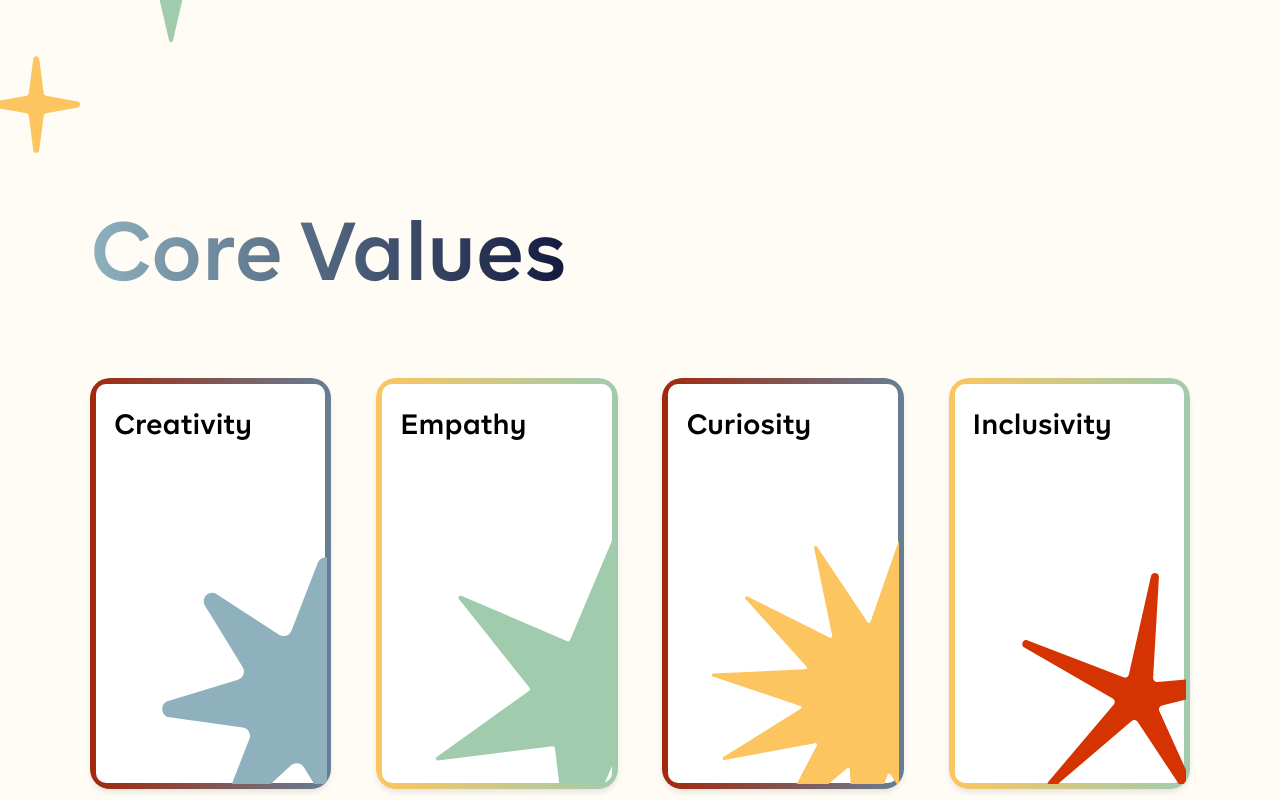
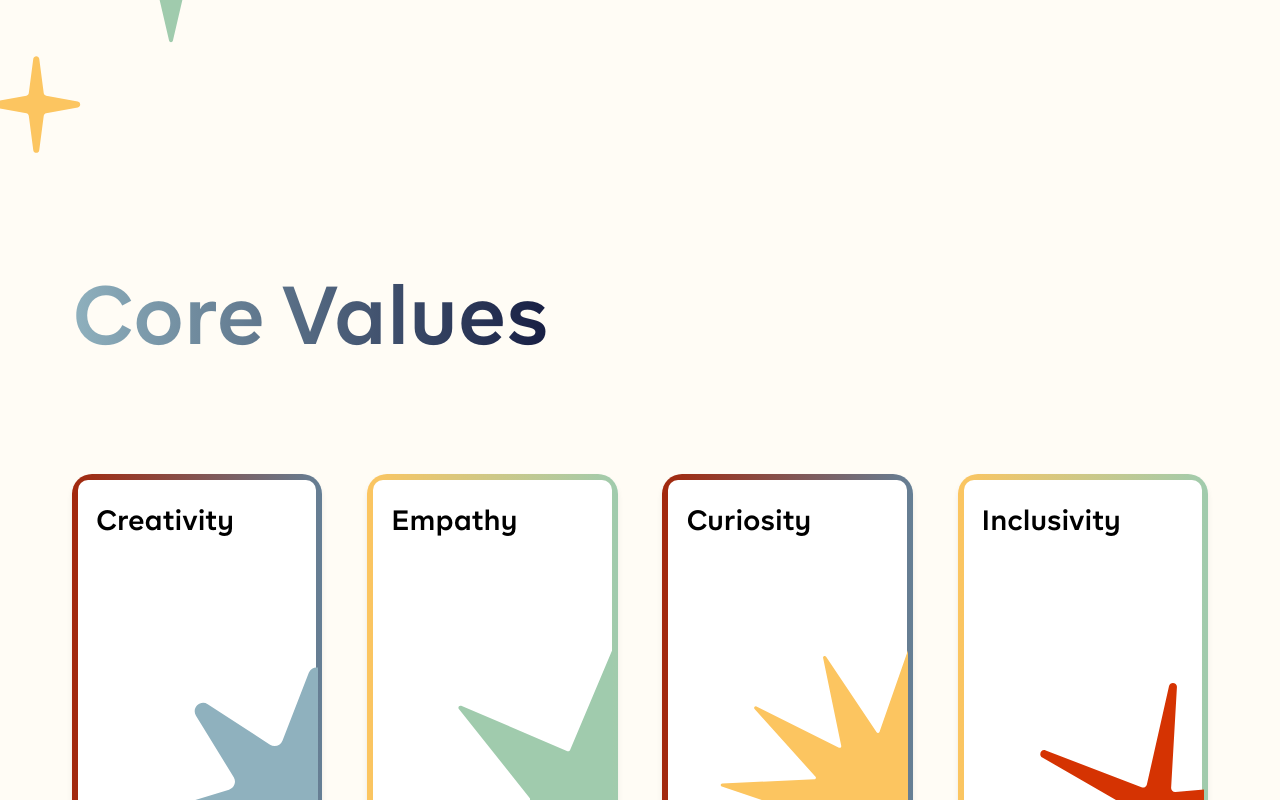
Before and after one commit to mukit-rahman1/ux, a React (Vite) app in the folder uxWeb/: page / in a window 1280 px wide. Shown: the part 900-1700 px from the top of the page. Built offline with nearby package versions, Linux system fonts and the light colour scheme.

Commit message:
Core Values Responsiveness

```diff
--- a/uxWeb/src/pages/homepage.jsx
+++ b/uxWeb/src/pages/homepage.jsx
@@ -2,8 +2,15 @@ import "../styles/header.css"
 import "../styles/footer.css"
 import "../styles/homepage.css"
 import { ArrowUpRight, Mail, Instagram, Linkedin } from "lucide-react"
+import { useState } from "react"
 
 export default function homepage() {
+  const [showCreativityText, setShowCreativityText] = useState(false);
+  const [showEmpathyText, setShowEmpathyText] = useState(false);
+  const [showCuriosityText, setShowCuriosityText] = useState(false);
+  const [showInclusivityText, setShowInclusivityText] = useState(false);
+
+
   return (
     <div>
       {/* Hero Section */}
@@ -63,27 +70,71 @@ export default function homepage() {
           </h2>
 
           <div className="values-grid">
-            <div className="card value-card creativity">
-              <h3 className="value-title">Creativity</h3>
-              <img src="creativity.svg" alt="" />
+            <div className="card value-card creativity" onClick={() => setShowCreativityText(!showCreativityText)}>
+            <h3 className="value-title">Creativity</h3>
+             { showCreativityText ? (
+              <p className="value-description">
+              We believe great design begins with imagination. Whether we’re prototyping,
+              brainstorming, or running a workshop, we encourage bold ideas and fresh thinking
+              in everything we do.
+              </p>
+            ) : (
+              <>
+                <img src="creativity.svg" alt="" />
+              </>
+              )
+            }
             </div>
 
-            <div className="card value-card empathy">
+            <div className="card value-card empathy" onClick={() => setShowEmpathyText(!showEmpathyText)}>
 
               <h3 className="value-title">Empathy</h3>
+              { showEmpathyText ? (
+              <p className="value-description">
+              At the heart of UX is understanding people. We approach every project,
+              conversation, and challenge with empathy, striving to design with, not just for,
+              our users and peers.
+              </p>
+            ) : (
+              <>
               <img src="empathy.svg" alt="" />
+              </>
+            )
+            }
             </div>
 
-            <div className="card value-card curiosity">
+            <div className="card value-card curiosity" onClick={() => setShowCuriosityText(!showCuriosityText)}>
 
               <h3 className="value-title">Curiosity</h3>
+              { showCuriosityText ? (
+              <p className="value-description">
+              We’re driven by questions and the desire to keep learning.
+              From exploring new tools to diving into complex design problems,
+              we foster a culture of exploration and growth.
+              </p>
+            ) : (
+              <>
               <img src="curiosity.svg" alt="" />
+              </>
+            )
+            }
             </div>
 
-            <div className="card value-card inclusivity">
+            <div className="card value-card inclusivity" onClick={() => setShowInclusivityText(!showInclusivityText)}>
 
               <h3 className="value-title">Inclusivity</h3>
+              { showInclusivityText ? (
+              <p className="value-description">
+              We welcome students of all backgrounds, disciplines, and experience levels,
+              creating a safe and supportive space where everyone’s voice matters.
+              By embracing diverse perspectives, we design more thoughtful and accessible experiences.
+              </p>
+            ) : (
+              <>
               <img src="inclusivity.svg" alt="" />
+              </>
+            )
+            }
             </div>
           </div>
           <a href="#" className="meet-team-btn">
--- a/uxWeb/src/styles/homepage/values.css
+++ b/uxWeb/src/styles/homepage/values.css
@@ -3,7 +3,7 @@
   position: relative;
   text-align: left;
   top: 360px;
-  height: 107vh;
+  height: 900px;
   margin-bottom: 12rem;
 }
 
@@ -11,7 +11,7 @@
   max-width: 1220px;
   margin: 0 auto;
   padding: 0 0rem;
-  height: 88vh;
+  height: 750px;
 }
 .values-content {
   width: 1225px;
@@ -28,6 +28,7 @@
   letter-spacing: 0px;
 
   text-align: left;
+  z-index: 1;
 
   background: linear-gradient(to right, #8FB1BE, #00022B, #D53302);
   background-clip: border-box;
@@ -52,11 +53,26 @@
   height: 100%;
 }
 
+.value-description {
+  font-size: 16px;
+  font-family: "BR Firma", sans-serif;
+  font-weight: 400;
+  text-align: left;
+  color: #00022b;
+  letter-spacing: 0px;
+  line-height: 120%;
+  max-width: 232px;
+
+  position: relative;
+  padding-top: 5.5rem;
+}
+
 .value-card.creativity {
   position: relative;
   background: white; /* card bg */
   border-radius: 20px;
   z-index: 1;
+  cursor: pointer;
 }
 
 .value-card.creativity::before {
@@ -79,6 +95,7 @@
   background: white; /* card bg */
   border-radius: 20px;
   z-index: 1;
+  cursor: pointer;
 }
 
 .value-card.empathy::before {
@@ -101,6 +118,7 @@
   background: white; /* card bg */
   border-radius: 20px;
   z-index: 1;
+  cursor: pointer;
 }
 
 .value-card.curiosity::before {
@@ -123,6 +141,7 @@
   background: white; /* card bg */
   border-radius: 20px;
   z-index: 1;
+  cursor: pointer;
 }
 
 .value-card.inclusivity::before {
@@ -177,21 +196,25 @@
 
 @media (max-width: 1440px) {
   .values {
-    top: 320px;
-    height: 100vh;
+    padding: 6.5rem 0;
+    top: 360px;
+    height: 900px;
   }
 
   .container-values {
-    max-width: 1100px;
+    max-width: 1200px;
+    height: 750px;
+    padding: 0 2rem 0 2rem;
   }
 
   .values-content {
     width: 100%;
+    height: 100%;
   }
 
   .values-title {
     font-size: 82px;
-    margin-bottom: 5rem;
+    margin-bottom: 7rem;
   }
 
   .value-title {
@@ -201,18 +224,22 @@
   .meet-team-btn {
     font-size: 22px;
   }
+
+  .values-grid {
+    height: 65%;
+  }
 }
 
 @media (max-width: 1024px) {
   .values {
-    top: 280px;
-    height: auto;
-    margin-bottom: 8rem;
+    top: 360px;
+    height: 1500px;
+    margin-bottom: 2rem;
   }
 
   .container-values {
     max-width: 900px;
-    height: auto;
+    height: 100%;
   }
 
   .values-title {
@@ -222,17 +249,17 @@
 
   .values-grid {
     grid-template-columns: repeat(2, 1fr);
-    gap: 2rem;
-    height: auto;
+    gap: 4rem;
+    height: 100%;
   }
 
   .value-title {
-    font-size: 24px;
+    font-size: 36px;
   }
 
   .meet-team-btn {
     font-size: 20px;
-    margin-top: 2rem;
+    margin-top: 0rem;
   }
 }
 
@@ -240,11 +267,12 @@
   .values {
     top: 240px;
     padding: 3rem 0;
+    height: 1900px;
   }
 
   .container-values {
     max-width: 90%;
-    padding: 0 1rem;
+    padding: 0 2rem 0 2rem;
   }
 
   .values-title {
@@ -253,16 +281,17 @@
   }
 
   .values-grid {
-    grid-template-columns: repeat(2, 1fr);
-    gap: 1.5rem;
+    grid-template-columns: repeat(1, 1fr);
+    gap: 3rem;
   }
 
   .value-card {
     padding: 1.2rem;
+    margin: 0 3rem 0 3rem;
   }
 
   .value-title {
-    font-size: 20px;
+    font-size: 30px;
   }
 
   .meet-team-btn {
@@ -274,6 +303,7 @@
   .values {
     top: 200px;
     padding: 2rem 0;
+    height: 2100px;
   }
 
   .container-values {
@@ -287,15 +317,16 @@
 
   .values-grid {
     grid-template-columns: 1fr;
-    gap: 1.2rem;
+    gap: 3rem;
   }
 
   .value-card {
+    margin: 0rem 2rem 0rem 2rem;
     padding: 1rem;
   }
 
   .value-title {
-    font-size: 18px;
+    font-size: 24px;
   }
 
   .meet-team-btn {
@@ -306,7 +337,14 @@
 
 @media (max-width: 375px) {
   .values {
+    background-color: blue;
     top: 180px;
+    height: 1800px;
+  }
+
+  .value-card {
+    margin: 0rem 1rem 0rem 1rem;
+    padding: 1rem;
   }
 
   .values-title {
@@ -315,7 +353,7 @@
   }
 
   .value-title {
-    font-size: 16px;
+    font-size: 24px;
   }
 
   .meet-team-btn {
@@ -325,6 +363,7 @@
 
 @media (max-width: 320px) {
   .values {
+    background-color: purple;
     top: 160px;
   }
 
```
